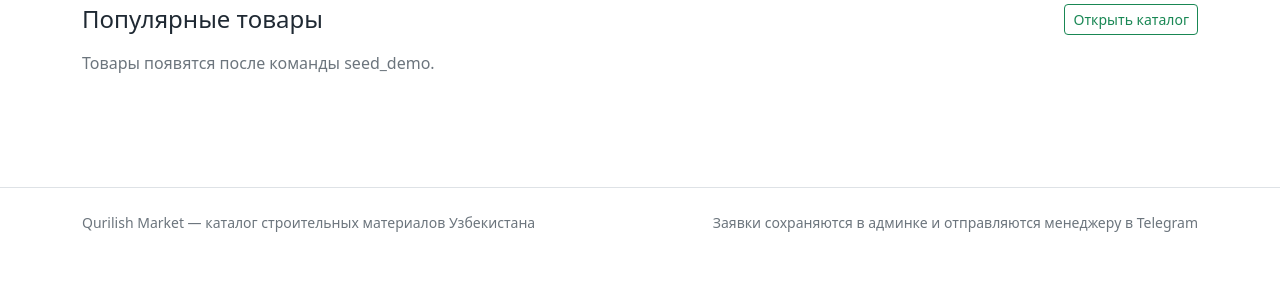
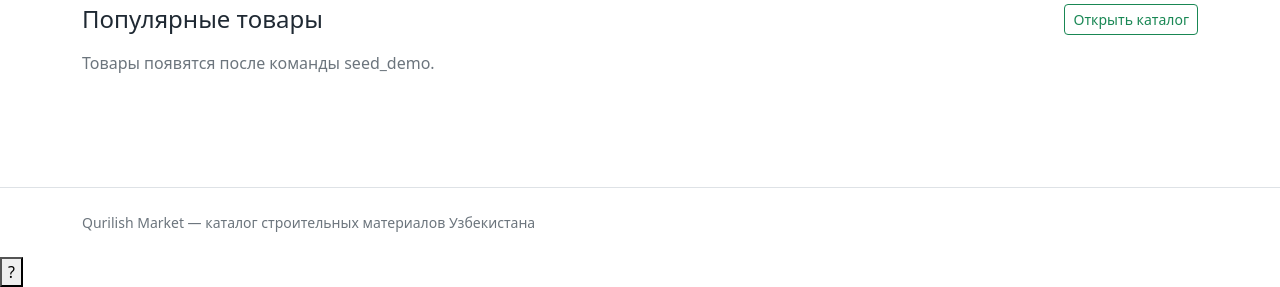
Before and after one commit to andrewthepython2018/qurilish-market, a Django app: page / in a window 1280 px wide. Shown: the part 581-868 px from the top of the page. Before the commit the page ends 813 px from the top, so only its background shows below. Run offline with Django 5.2, Linux system fonts and the light colour scheme; data that the repository does not hold is empty.

Commit message:
Add site chat widget

```diff
--- a/templates/marketplace/base.html
+++ b/templates/marketplace/base.html
@@ -12,7 +12,9 @@
 <nav class="navbar navbar-expand-lg bg-white border-bottom sticky-top"><div class="container"><a class="navbar-brand fw-bold" href="{% url 'home' %}">Qurilish Market</a><button class="navbar-toggler" type="button" data-bs-toggle="collapse" data-bs-target="#mainNav"><span class="navbar-toggler-icon"></span></button><div class="collapse navbar-collapse" id="mainNav"><div class="navbar-nav ms-auto align-items-lg-center gap-lg-2"><a class="nav-link" href="{% url 'catalog' %}">Каталог</a><a class="btn btn-outline-dark btn-sm" href="/admin/">Админка</a></div></div></div></nav>
 {% if messages %}<div class="container mt-3">{% for message in messages %}<div class="alert alert-{{ message.tags|default:'info' }} mb-2">{{ message }}</div>{% endfor %}</div>{% endif %}
 <main>{% block content %}{% endblock %}</main>
-<footer class="border-top mt-5 py-4"><div class="container d-flex flex-column flex-md-row justify-content-between gap-2 small text-secondary"><span>Qurilish Market — каталог строительных материалов Узбекистана</span><span>Заявки сохраняются в админке и отправляются менеджеру в Telegram</span></div></footer>
+<footer class="border-top mt-5 py-4"><div class="container d-flex flex-column flex-md-row justify-content-between gap-2 small text-secondary"><span>Qurilish Market — каталог строительных материалов Узбекистана</span></div></footer>
+<div class="chat-widget" data-chat-url="{% url 'assistant_chat' %}"><button class="chat-toggle" type="button" aria-label="Открыть быстрый поиск">?</button><div class="chat-panel" hidden><div class="chat-header"><strong>Быстрый поиск</strong><button class="chat-close" type="button" aria-label="Закрыть">×</button></div><div class="chat-messages"><div class="chat-message bot">Напишите, что ищете. Например: цемент М400 или арматура 12 мм.</div></div><form class="chat-form">{% csrf_token %}<input name="message" class="form-control" autocomplete="off" placeholder="Введите товар или телефон"><button class="btn btn-success" type="submit">Отправить</button></form></div></div>
 <script src="https://cdn.jsdelivr.net/npm/bootstrap@5.3.3/dist/js/bootstrap.bundle.min.js"></script>
+<script src="{% static 'marketplace/js/chat.js' %}"></script>
 </body>
 </html>
```
